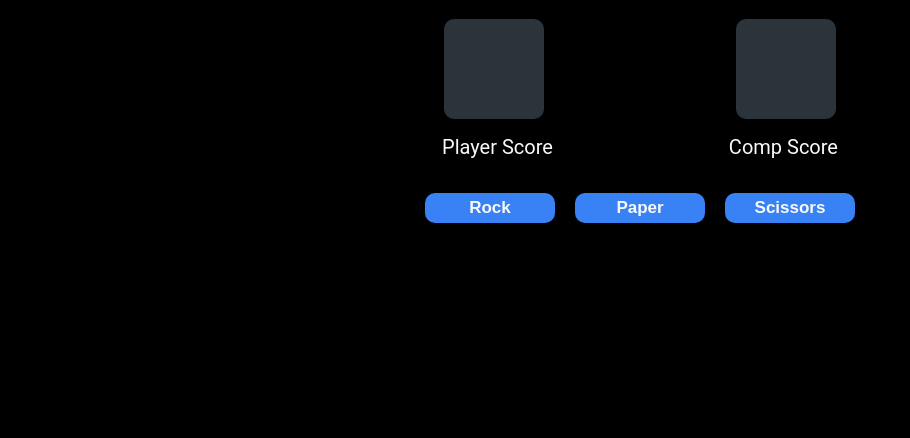
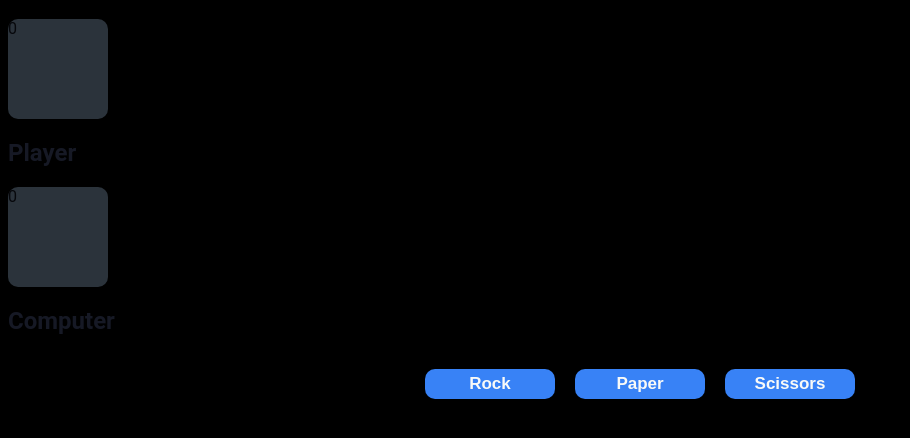
Before and after one commit to 0710CityLights/rock-paper-scissors-2, a plain HTML site: page index.html in a window 1280 px wide. Shown: the part 62-500 px from the top of the page, without its empty margins (0-910 px from the left). Drawn offline with Linux system fonts and the light colour scheme.

Commit message:
Rearranged score to be on top of the player labels

```diff
--- a/index.html
+++ b/index.html
@@ -11,23 +11,22 @@
 <body>
     <h1 class="page-title">Rock, Paper, Scissors</h1>
 
-
         <div class="score-container">
-            <div class="score-display">
-                <div class="player-pts box"></div>
-                <div class="computer-pts box"></div>
+            <div class="playerScore">
+                <div class="player-pts box">0</div>
+                <h2 class="player-labels">Player</h2>
             </div>
-            <div class="player-label">
-                <div class="text">Player Score</div>
-                <div class="text">Comp Score</div>
+            <div class="compScore">
+                <div class="computer-pts box">0</div>
+                <h2 class="player-labels">Computer</h2>
             </div>
         </div>
 
-            <div class="player-btn">
-                <button class="rock selection">Rock</button>
-                <button class="paper selection">Paper</button>
-                <button class="scissors selection">Scissors</button>
-            </div>
+        <div class="player-btn">
+            <button class="rock selection">Rock</button>
+            <button class="paper selection">Paper</button>
+            <button class="scissors selection">Scissors</button>
+        </div>
 
 
     <div class="footer"></div>
```
